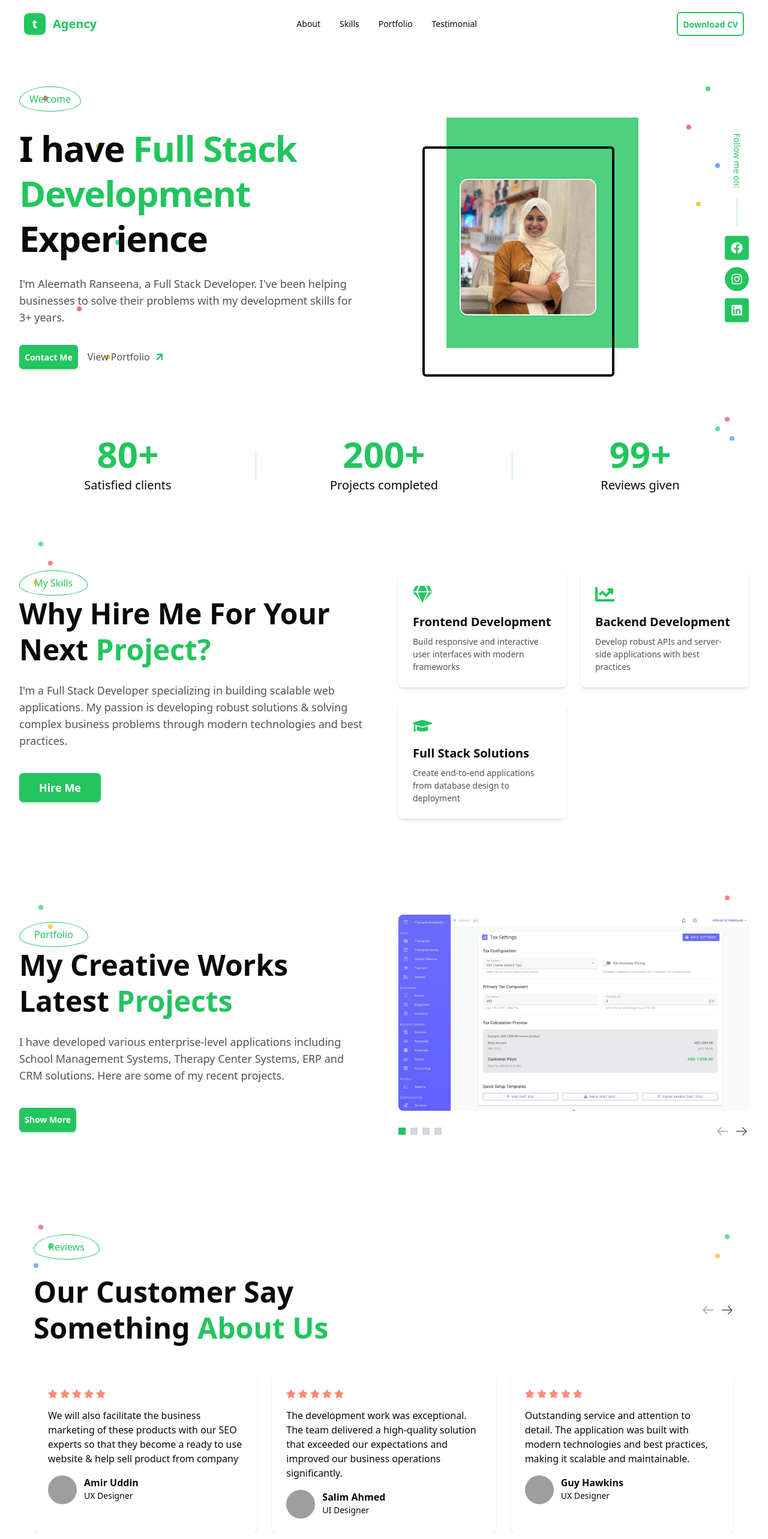
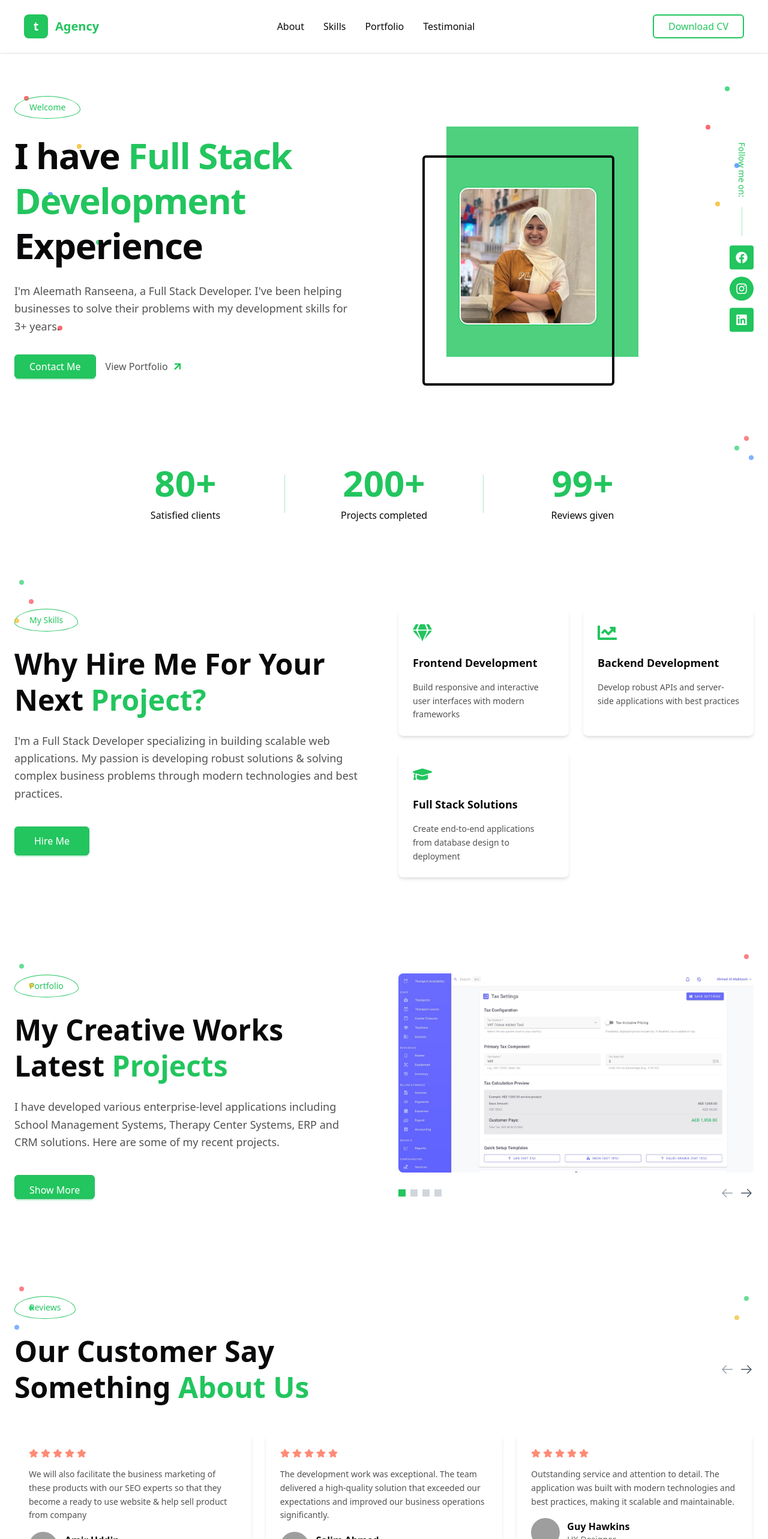
Before and after one commit to Aleemath/portfolio, a React (Vite) app: page / in a window 1280 px wide. Shown: the top 2566 px of the page at 60% size. Built offline with nearby package versions, Linux system fonts and the light colour scheme; grey boxes are pictures that could not be loaded.

Commit message:
Fix theme issues

```diff
--- a/index.html
+++ b/index.html
@@ -9,6 +9,7 @@
     <link rel="manifest" href="/site.webmanifest" />
     <meta name="viewport" content="width=device-width, initial-scale=1.0" />
     <meta name="theme-color" content="#22C55E" />
+    <meta name="color-scheme" content="light" />
     <meta name="description" content="Aleemath Ranseena - Full Stack Developer with 3+ years of experience. Specializing in building scalable web applications, School Management Systems, Therapy Center Systems, ERP and CRM solutions." />
     <meta name="keywords" content="Full Stack Developer, Web Developer, React Developer, Dubai Developer, Portfolio" />
     <meta name="author" content="Aleemath Ranseena" />
--- a/src/App.tsx
+++ b/src/App.tsx
@@ -17,9 +17,9 @@ import {
 
 export default function App() {
   return (
-    <div className="relative">
+    <div className="relative bg-white min-h-screen">
       <Navbar />
-      <main className="mx-auto max-w-screen-2xl px-6 lg:px-8 pt-20 relative z-10">
+      <main className="pt-20 relative z-10 bg-white">
         <WelcomeBanner />
         <Stats stats={STATS} />
         <Skills />
--- a/src/components/Contact.tsx
+++ b/src/components/Contact.tsx
@@ -14,16 +14,19 @@ export default function Contact({
   address = PERSONAL_INFO.address,
 }: ContactProps) {
   return (
-    <section id="contact" className="relative container mx-auto px-6 py-20">
+    <section
+      id="contact"
+      className="bg-white relative container mx-auto px-6 py-20"
+    >
       <div className="max-w-6xl mx-auto">
-        <div className="text-center space-y-4 mb-16">
-          <div className="egg-shape inline-block border border-primary text-primary font-medium px-6 py-2 mx-auto hover:bg-primary/5 transition">
+        <div className="text-center mb-16">
+          <div className="egg-shape inline-block border border-primary text-primary font-medium text-sm px-6 py-2 mb-6">
             Contact
           </div>
-          <h2 className="text-4xl lg:text-5xl font-bold leading-tight">
+          <h2 className="text-3xl lg:text-4xl xl:text-5xl font-bold leading-tight mb-4 text-neutral">
             Let's Discuss Your <span className="text-primary">Project</span>
           </h2>
-          <p className="text-muted-foreground max-w-2xl mx-auto">
+          <p className="text-base lg:text-lg text-neutral/70 max-w-2xl mx-auto leading-relaxed">
             Let's make something new, different and more meaningful or make
             thing more visual or conceptual
           </p>
--- a/src/components/Footer.tsx
+++ b/src/components/Footer.tsx
@@ -19,7 +19,7 @@ export default function Footer({
   ];
 
   return (
-    <footer className="border-t border-gray-400 border-border py-8 relative">
+    <footer className="bg-white border-t border-gray-200 py-8 relative">
       {/* Dense dot blocks - bottom corners */}
       <div className="absolute bottom-0 left-0 w-16 h-32 hidden lg:block pointer-events-none opacity-40">
         {Array.from({ length: 48 }, (_, i) => {
@@ -56,12 +56,10 @@ export default function Footer({
 
       <div className="container mx-auto px-6">
         <div className="flex flex-col md:flex-row items-center justify-between gap-4">
-          <p className="text-muted-foreground text-sm">
+          <p className="text-neutral/60 text-sm">
             © {currentYear}. All Rights Reserved
           </p>
-          <p className="text-muted-foreground text-sm">
-            Designed by {designerName}
-          </p>
+          <p className="text-neutral/60 text-sm">Designed by {designerName}</p>
           <div className="flex gap-3">
             {socialIcons.map(({ Icon, href, platform }) => (
               <a
--- a/src/components/Navbar.tsx
+++ b/src/components/Navbar.tsx
@@ -17,16 +17,16 @@ export default function Navbar({
   cvFileName = "aleemath-ranseena-fullstack-developer-uae.pdf",
 }: NavbarProps) {
   return (
-    <div className="navbar bg-white fixed top-0 z-40 w-full">
+    <div className="navbar bg-white fixed top-0 z-40 w-full shadow-sm">
       <div className="mx-auto w-full max-w-screen-2xl px-6 lg:px-8">
-        <div className="flex items-center justify-between gap-6 py-3">
+        <div className="flex items-center justify-between gap-6 py-4">
           <a
             href="#about"
             className="inline-flex items-center gap-3"
             aria-label="Home"
           >
             <span
-              className="inline-flex h-9 w-9 items-center justify-center rounded-lg bg-primary text-primary-content text-xl font-bold"
+              className="inline-flex h-10 w-10 items-center justify-center rounded-lg bg-primary text-primary-content text-xl font-bold"
               aria-hidden="true"
             >
               {logoInitial}
@@ -35,10 +35,13 @@ export default function Navbar({
               {logoText}
             </span>
           </a>
-          <ul className="hidden lg:flex items-center gap-8 text-sm">
+          <ul className="hidden lg:flex items-center gap-8 text-base font-medium">
             {navLinks.map((link) => (
               <li key={link.href}>
-                <a className="link link-hover" href={link.href}>
+                <a
+                  className="text-neutral hover:text-primary transition-colors"
+                  href={link.href}
+                >
                   {link.label}
                 </a>
               </li>
@@ -47,7 +50,7 @@ export default function Navbar({
           <a
             href={cvPath}
             download={cvFileName}
-            className="btn btn-outline btn-primary rounded-md border-2 p-2"
+            className="btn btn-outline btn-primary rounded-md border-2 px-6 py-2 text-base font-medium"
           >
             Download CV
           </a>
--- a/src/components/Portfolio.tsx
+++ b/src/components/Portfolio.tsx
@@ -27,7 +27,7 @@ export default function Portfolio({ images }: PortfolioProps) {
   };
 
   return (
-    <section id="portfolio" className="py-20 relative">
+    <section id="portfolio" className="bg-white py-20 relative">
       {/* Scattered dots */}
       <div className="absolute top-12 right-8 w-2 h-2 bg-red-500 rounded-full opacity-60"></div>
       <div className="absolute top-20 right-12 w-2 h-2 bg-green-500 rounded-full opacity-60"></div>
@@ -35,23 +35,24 @@ export default function Portfolio({ images }: PortfolioProps) {
       <div className="absolute top-16 left-8 w-2 h-2 bg-green-500 rounded-full opacity-60"></div>
       <div className="absolute top-24 left-12 w-2 h-2 bg-yellow-500 rounded-full opacity-60"></div>
 
+      <div className="container mx-auto px-6">
         <div className="grid lg:grid-cols-2 gap-12 items-center">
           {/* Left copy */}
           <div>
-          <div className="egg-shape inline-block border border-primary text-primary font-medium px-6 py-2 mx-auto hover:bg-primary/5 transition">
+            <div className="egg-shape inline-block border border-primary text-primary font-medium text-sm px-6 py-2 mb-6">
               Portfolio
             </div>
-          <h2 className="text-4xl lg:text-5xl font-bold leading-tight">
+            <h2 className="text-3xl lg:text-4xl xl:text-5xl font-bold leading-tight text-neutral">
               My Creative Works
               <br />
               Latest <span className="text-primary">Projects</span>
             </h2>
-          <p className="mt-6 text-lg text-neutral/70 max-w-xl">
+            <p className="mt-6 text-base lg:text-lg text-neutral/70 max-w-xl leading-relaxed">
               I have developed various enterprise-level applications including
               School Management Systems, Therapy Center Systems, ERP and CRM
               solutions. Here are some of my recent projects.
             </p>
-          <a className="btn btn-primary rounded-md mt-10 p-2 w-max block">
+            <a className="btn btn-primary rounded-md mt-10 px-6 py-3 text-base font-medium inline-block">
               Show More
             </a>
           </div>
@@ -126,6 +127,7 @@ export default function Portfolio({ images }: PortfolioProps) {
             </div>
           </div>
         </div>
+      </div>
     </section>
   );
 }
--- a/src/components/Skills.tsx
+++ b/src/components/Skills.tsx
@@ -17,31 +17,30 @@ export default function Skills({ description }: SkillsProps) {
   };
 
   return (
-    <section
-      id="skills"
-      className="py-20 grid lg:grid-cols-2 gap-12 items-start relative"
-    >
+    <section id="skills" className="bg-white py-20 relative">
+      <div className="container mx-auto px-6">
+        <div className="grid lg:grid-cols-2 gap-12 items-start">
           {/* Scattered dots */}
           <div className="absolute top-8 left-8 w-2 h-2 bg-green-500 rounded-full opacity-60"></div>
           <div className="absolute top-16 left-12 w-2 h-2 bg-red-500 rounded-full opacity-60"></div>
           <div className="absolute top-24 left-6 w-2 h-2 bg-yellow-500 rounded-full opacity-60"></div>
           {/* Left copy */}
           <div>
-        <div className="egg-shape inline-block border border-primary text-primary font-medium px-6 py-2 mx-auto hover:bg-primary/5 transition">
+            <div className="egg-shape inline-block border border-primary text-primary font-medium text-sm px-6 py-2 mb-6">
               My Skills
             </div>
-        <h2 className="text-4xl lg:text-5xl font-bold leading-tight">
+            <h2 className="text-3xl lg:text-4xl xl:text-5xl font-bold leading-tight text-neutral">
               Why Hire Me For Your
               <br />
               Next <span className="text-primary">Project?</span>
             </h2>
-        <p className="mt-6 text-lg text-neutral/70 max-w-2xl">
+            <p className="mt-6 text-base lg:text-lg text-neutral/70 max-w-2xl leading-relaxed">
               {description ||
                 "I'm a Full Stack Developer specializing in building scalable web applications. My passion is developing robust solutions & solving complex business problems through modern technologies and best practices."}
             </p>
             <button
               onClick={handleHireMe}
-          className="btn btn-primary btn-lg p-2 w-max block rounded-md mt-10 px-8"
+              className="btn btn-primary btn-lg rounded-md mt-10 px-8 py-3 text-base font-medium"
             >
               Hire Me
             </button>
@@ -53,17 +52,23 @@ export default function Skills({ description }: SkillsProps) {
               return (
                 <div
                   key={item.title}
-              className="card bg-base-100 shadow-md hover:shadow-lg"
+                  className="card bg-white shadow-md hover:shadow-lg transition-shadow"
                 >
-              <div className="card-body">
-                <IconComponent className="w-8 h-8 text-primary mb-2" />
-                <h3 className="card-title text-xl">{item.title}</h3>
-                <p className="text-neutral/70">{item.description}</p>
+                  <div className="card-body p-6">
+                    <IconComponent className="w-8 h-8 text-primary mb-3" />
+                    <h3 className="card-title text-lg font-bold mb-2 text-neutral">
+                      {item.title}
+                    </h3>
+                    <p className="text-sm text-neutral/70 leading-relaxed">
+                      {item.description}
+                    </p>
                   </div>
                 </div>
               );
             })}
           </div>
+        </div>
+      </div>
     </section>
   );
 }
--- a/src/components/Stats.tsx
+++ b/src/components/Stats.tsx
@@ -7,29 +7,31 @@ interface StatsProps {
 
 export default function Stats({ stats }: StatsProps) {
   return (
-    <section className="py-12 relative">
+    <section className="bg-white py-16 relative">
       {/* Scattered dots */}
       <div className="absolute top-4 right-8 w-2 h-2 bg-red-500 rounded-full opacity-60"></div>
       <div className="absolute top-8 right-12 w-2 h-2 bg-green-500 rounded-full opacity-60"></div>
       <div className="absolute top-12 right-6 w-2 h-2 bg-blue-500 rounded-full opacity-60"></div>
 
-      <div className="flex items-center justify-between w-full mx-auto px-4">
+      <div className="container mx-auto px-6">
+        <div className="flex items-center justify-between w-full max-w-4xl mx-auto">
           {stats.map((stat, index) => (
             <Fragment key={stat.label}>
               <div className="text-center flex-1">
-              <div className="text-primary text-5xl lg:text-6xl font-bold leading-none">
+                <div className="text-primary text-4xl lg:text-5xl xl:text-6xl font-bold leading-none">
                   {stat.value}
                 </div>
-              <div className="mt-2 text-xl text-neutral font-normal">
+                <div className="mt-3 text-base text-neutral font-normal">
                   {stat.label}
                 </div>
               </div>
               {index < stats.length - 1 && (
-              <div className="hidden sm:block w-px bg-primary/40 h-12 mx-8 lg:mx-12"></div>
+                <div className="hidden sm:block w-px bg-primary/40 h-16 mx-8 lg:mx-12 shrink-0"></div>
               )}
             </Fragment>
           ))}
         </div>
+      </div>
     </section>
   );
 }
--- a/src/components/Testimonials.tsx
+++ b/src/components/Testimonials.tsx
@@ -38,7 +38,7 @@ export default function Testimonials({ testimonials }: TestimonialsProps) {
   return (
     <section
       id="testimonials"
-      className="relative container mx-auto px-6 py-20"
+      className="bg-white relative container mx-auto px-6 py-20"
     >
       {/* Scattered dots */}
       <div className="absolute top-16 left-8 w-2 h-2 bg-red-500 rounded-full opacity-60"></div>
@@ -47,12 +47,14 @@ export default function Testimonials({ testimonials }: TestimonialsProps) {
       <div className="absolute top-20 right-8 w-2 h-2 bg-green-500 rounded-full opacity-60"></div>
       <div className="absolute top-28 right-12 w-2 h-2 bg-yellow-500 rounded-full opacity-60"></div>
 
-      <div className="space-y-6 mb-12">
-        <div className="egg-shape inline-block border border-primary text-primary font-medium px-6 py-2 mx-auto hover:bg-primary/5 transition">
-          Reviews
+      <div className="mb-12">
+        <div className="mb-6">
+          <div className="egg-shape inline-block border border-primary text-primary font-medium text-sm px-6 py-2">
+            Reviews
+          </div>
         </div>
         <div className="flex items-center justify-between">
-          <h2 className="text-4xl lg:text-5xl font-bold leading-tight">
+          <h2 className="text-3xl lg:text-4xl xl:text-5xl font-bold leading-tight text-neutral">
             Our Customer Say <br />
             Something <span className="text-primary">About Us</span>
           </h2>
@@ -106,9 +108,9 @@ export default function Testimonials({ testimonials }: TestimonialsProps) {
                 {slideTestimonials.map((testimonial) => (
                   <div
                     key={testimonial.id}
-                    className="p-6 rounded-lg shadow space-y-4"
+                    className="p-6 rounded-lg shadow-md hover:shadow-lg transition-shadow bg-white"
                   >
-                    <div className="flex gap-1">
+                    <div className="flex gap-1 mb-4">
                       {Array.from({ length: testimonial.rating }).map(
                         (_, starIndex) => (
                           <FaStar
@@ -119,9 +121,11 @@ export default function Testimonials({ testimonials }: TestimonialsProps) {
                         )
                       )}
                     </div>
-                    <p className="text-muted-foreground">{testimonial.text}</p>
+                    <p className="text-neutral/70 text-sm leading-relaxed mb-4">
+                      {testimonial.text}
+                    </p>
 
-                    <div className="flex gap-3">
+                    <div className="flex gap-3 items-center">
                       <div className="avatar">
                         <div className="w-12 mask mask-circle">
                           <img
@@ -132,8 +136,10 @@ export default function Testimonials({ testimonials }: TestimonialsProps) {
                         </div>
                       </div>
                       <div>
-                        <p className="font-bold">{testimonial.name}</p>
-                        <p className="text-sm text-muted-foreground">
+                        <p className="font-bold text-base text-neutral">
+                          {testimonial.name}
+                        </p>
+                        <p className="text-sm text-neutral/60">
                           {testimonial.role}
                           {testimonial.company && ` ${testimonial.company}`}
                         </p>
--- a/src/components/WelcomeBanner.tsx
+++ b/src/components/WelcomeBanner.tsx
@@ -39,10 +39,7 @@ export default function WelcomeBanner({
   ];
 
   return (
-    <section
-      id="about"
-      className="grid lg:grid-cols-2 gap-12 items-center py-16 relative"
-    >
+    <section id="about" className="bg-white py-20 relative">
       {/* Decorative dots - scattered multi-colored */}
       <div className="absolute top-20 left-10 w-2 h-2 bg-red-500 rounded-full opacity-70"></div>
       <div className="absolute top-40 left-32 w-2 h-2 bg-yellow-500 rounded-full opacity-70"></div>
@@ -55,26 +52,31 @@ export default function WelcomeBanner({
       <div className="absolute top-48 right-12 w-2 h-2 bg-blue-500 rounded-full opacity-70"></div>
       <div className="absolute top-64 right-20 w-2 h-2 bg-yellow-500 rounded-full opacity-70"></div>
 
+      <div className="container mx-auto px-6">
+        <div className="grid lg:grid-cols-2 gap-12 items-center">
           <div className="relative z-10">
-        <div className="egg-shape inline-block border border-primary text-primary mb-6 py-2 px-4">
+            <div className="egg-shape inline-block border border-primary text-primary font-medium text-sm mb-6 py-2 px-6">
               Welcome
             </div>
-        <h1 className="text-5xl lg:text-6xl font-bold leading-tight tracking-tight">
+            <h1 className="text-4xl lg:text-5xl xl:text-6xl font-bold leading-tight tracking-tight text-neutral">
               I have <span className="text-primary">Full Stack</span>
               <br />
               <span className="text-primary">Development</span> Experience
             </h1>
-        <p className="mt-6 text-base lg:text-lg text-neutral/70 max-w-xl">
+            <p className="mt-6 text-base lg:text-lg text-neutral/70 max-w-xl leading-relaxed">
               I'm {name}, a {role}. I've been helping businesses to solve their
               problems with my development skills for {experience} years.
             </p>
             <div className="mt-8 flex flex-wrap items-center gap-4">
-          <a href="#contact" className="btn btn-primary p-2 rounded-md">
+              <a
+                href="#contact"
+                className="btn btn-primary rounded-md px-6 py-3 text-base font-medium"
+              >
                 Contact Me
               </a>
               <a
                 href="#portfolio"
-            className="inline-flex items-center gap-2 text-neutral/70 hover:text-primary transition"
+                className="inline-flex items-center gap-2 text-base text-neutral/70 hover:text-primary transition-colors font-medium"
               >
                 View Portfolio{" "}
                 <FaArrowUp className="w-4 h-4 text-primary rotate-45" />
@@ -117,7 +119,9 @@ export default function WelcomeBanner({
                     href={href}
                     target={href.startsWith("http") ? "_blank" : undefined}
                     rel={
-                  href.startsWith("http") ? "noopener noreferrer" : undefined
+                      href.startsWith("http")
+                        ? "noopener noreferrer"
+                        : undefined
                     }
                     className={`w-10 h-10 ${shape} bg-primary text-primary-content flex items-center justify-center hover:bg-primary/90 transition`}
                   >
@@ -127,6 +131,8 @@ export default function WelcomeBanner({
               </div>
             </div>
           </div>
+        </div>
+      </div>
     </section>
   );
 }
--- a/src/index.css
+++ b/src/index.css
@@ -8,6 +8,15 @@
   --pc: #ffffff; /* primary-content */
   --color-primary: #22C55E;
   --color-primary-content: #ffffff;
+  color-scheme: light;
+}
+
+/* Force light theme - prevent dark mode */
+html,
+body {
+  background-color: #ffffff !important;
+  color: #111827 !important;
+  color-scheme: light;
 }
 
 /* Keep base minimal; theme colors come from daisyUI */
@@ -16,6 +25,12 @@ html {
   scroll-padding-top: 80px; /* Offset for fixed navbar */
 }
 
+body {
+  background-color: #ffffff;
+  color: #111827;
+  min-height: 100vh;
+}
+
 /* Custom egg/oval shape for badges */
 .egg-shape {
   border-radius: 50% / 60% 60% 40% 40%;
```
Also changed, not shown: src/assets/logo/npm.svg (added). Lines whose indentation alone changed are shown as unchanged.
